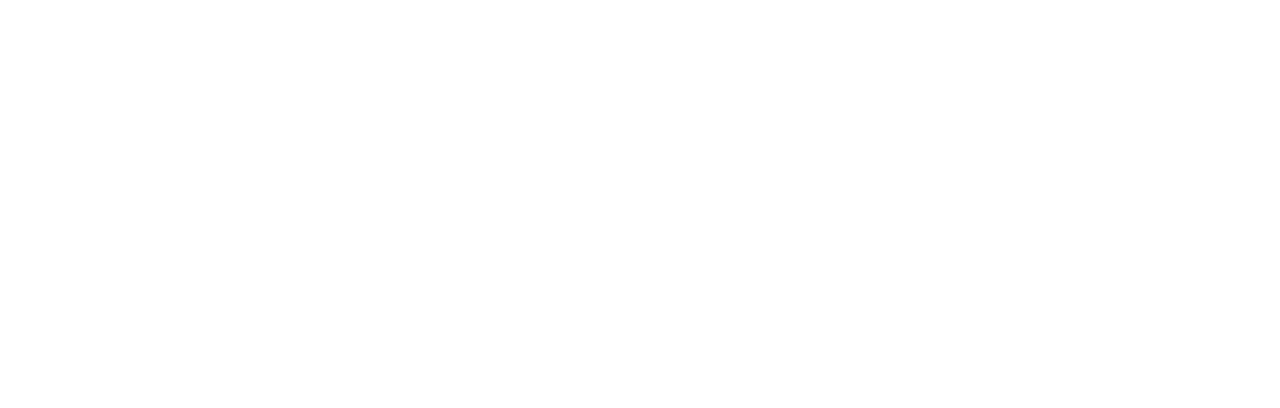
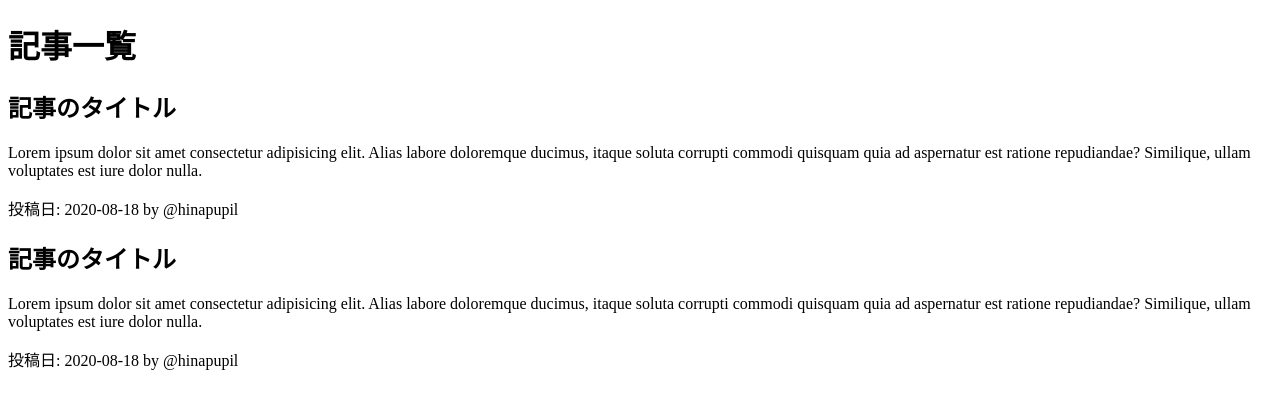
Before and after one commit to hinapupil/HTML_Practice, a plain HTML site: page index.html in a window 1280 px wide. Drawn offline with Linux system fonts and the light colour scheme.

Commit message:
How to use of article tag & time tag.

```diff
--- a/index.html
+++ b/index.html
@@ -7,6 +7,18 @@
   <link rel="icon" href="favicon.ico">
 </head>
 <body>
+  <h1>記事一覧</h1>
 
-</body>
+  <article>
+    <h1>記事のタイトル</h1>
+    <p>Lorem ipsum dolor sit amet consectetur adipisicing elit. Alias labore doloremque ducimus, itaque soluta corrupti commodi quisquam quia ad aspernatur est ratione repudiandae? Similique, ullam voluptates est iure dolor nulla.</p>
+    <footer>投稿日: <time>2020-08-18</time> by @hinapupil</footer>
+  </article>
+
+  <article>
+    <h1>記事のタイトル</h1>
+    <p>Lorem ipsum dolor sit amet consectetur adipisicing elit. Alias labore doloremque ducimus, itaque soluta corrupti commodi quisquam quia ad aspernatur est ratione repudiandae? Similique, ullam voluptates est iure dolor nulla.</p>
+    <footer>投稿日: <time>2020-08-18</time> by @hinapupil</footer>
+  </article>
+  </body>
 </html>
```
